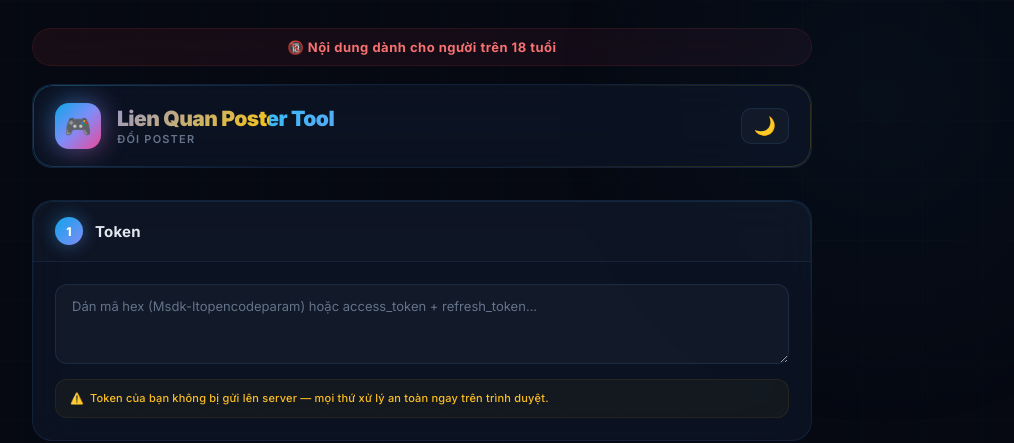
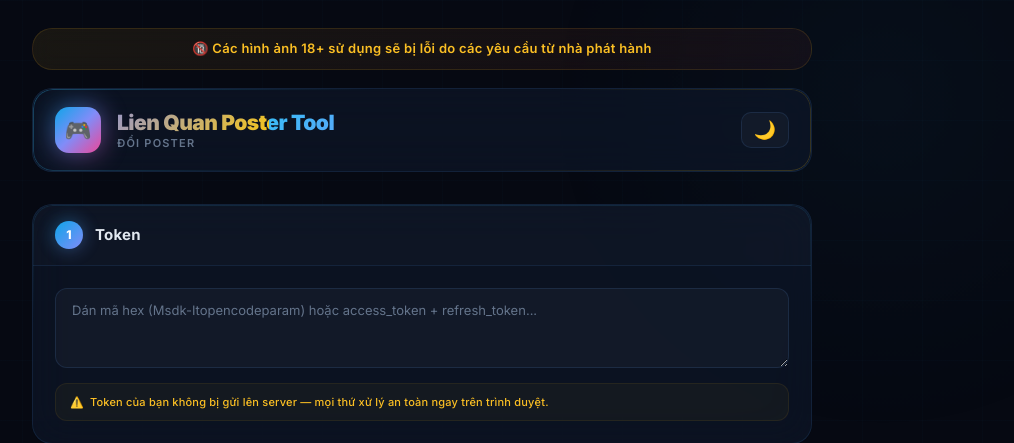
Before and after one commit to ifdelwyn/poster, a FastAPI app: page / in a window 1280 px wide. Shown: the top 443 px of the page, without its empty margins (218-1232 px from the left). Run offline with FastAPI, Linux system fonts and the light colour scheme; some libraries are stand-ins or nearby versions.

Commit message:
sửa nội dung banner 18+

```diff
--- a/static/style.css
+++ b/static/style.css
@@ -127,14 +127,15 @@ body::after {
   text-align: center;
   padding: 10px 16px;
   margin-bottom: 18px;
-  background: linear-gradient(135deg, rgba(239, 68, 68, 0.08), rgba(217, 70, 150, 0.06));
-  border: 1px solid rgba(239, 68, 68, 0.12);
+  background: linear-gradient(135deg, rgba(251, 191, 36, 0.08), rgba(239, 68, 68, 0.06));
+  border: 1px solid rgba(251, 191, 36, 0.12);
   border-radius: var(--radius-lg);
   font-size: 13px;
-  font-weight: 700;
-  color: #f87171;
-  letter-spacing: 0.5px;
+  font-weight: 600;
+  color: #fbbf24;
+  letter-spacing: 0.3px;
   backdrop-filter: blur(10px);
+  line-height: 1.5;
 }
 
 .wrapper {
--- a/templates/index.html
+++ b/templates/index.html
@@ -17,7 +17,7 @@
 
 <div class="wrapper">
 
-<div class="banner-18">🔞 Nội dung dành cho người trên 18 tuổi</div>
+<div class="banner-18">🔞 Các hình ảnh 18+ sử dụng sẽ bị lỗi do các yêu cầu từ nhà phát hành</div>
 
 <header>
   <div class="logo">
```
